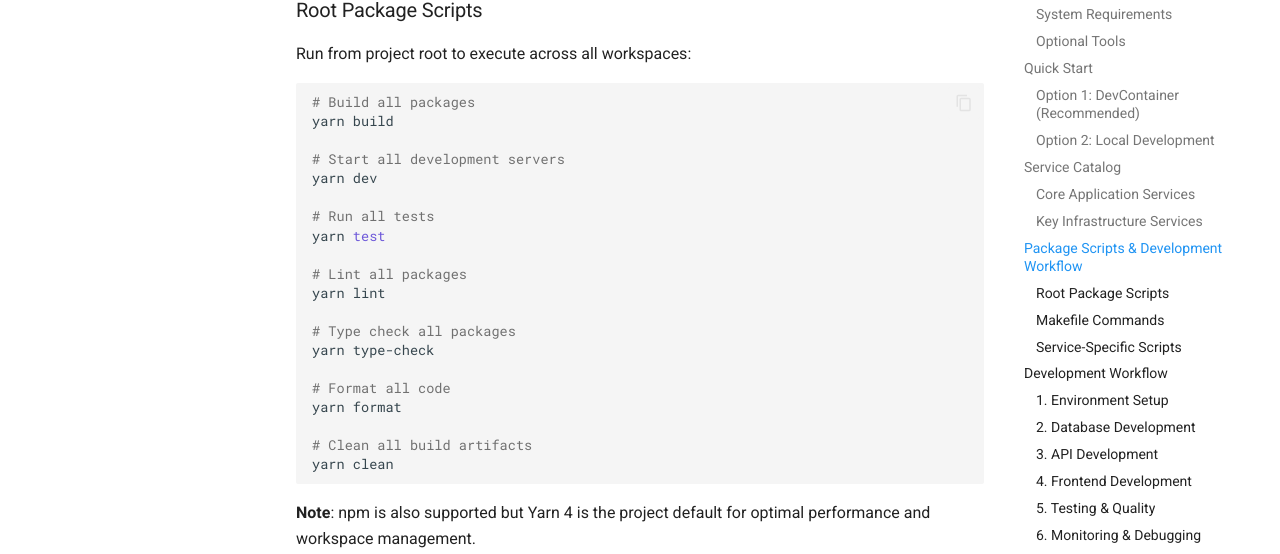
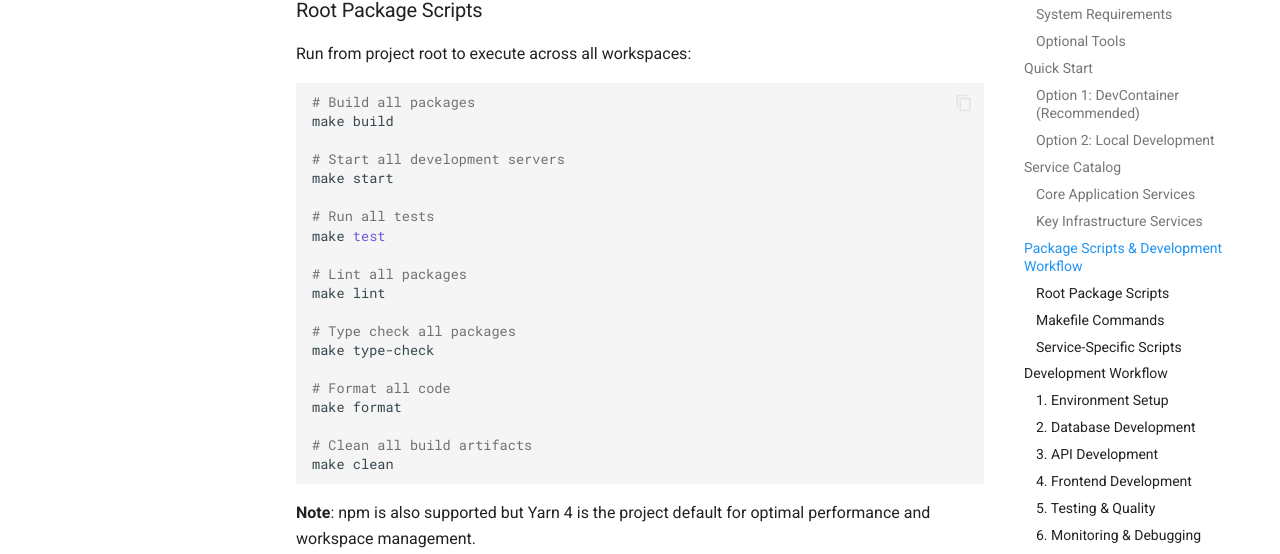
Before and after one commit to maldous/lixit, an MkDocs documentation site: the page built from docs/content/installation.md, in a window 1280 px wide and 1400 px high, scrolled down 2432 px. Shown: the part 148-702 px from the top of the window. Built offline with MkDocs 1.6.1 and Material for MkDocs 9.7.7, drawn with Linux system fonts in a browser that asks for light colours; some of the changed text lies outside the part shown.

Commit message:
1751156010

````diff
--- a/docs/content/installation.md
+++ b/docs/content/installation.md
@@ -81,25 +81,25 @@ Run from project root to execute across all workspaces:
 
 ```bash
 # Build all packages
-yarn build
+make build
 
 # Start all development servers
-yarn dev
+make start
 
 # Run all tests
-yarn test
+make test
 
 # Lint all packages
-yarn lint
+make lint
 
 # Type check all packages
-yarn type-check
+make type-check
 
 # Format all code
-yarn format
+make format
 
 # Clean all build artifacts
-yarn clean
+make clean
 ```
 
 **Note**: npm is also supported but Yarn 4 is the project default for optimal performance and workspace management.
@@ -145,16 +145,16 @@ make type-check
 
 ```bash
 # Start individual applications
-yarn web      # Next.js web app on port 8000
-yarn mobile   # Expo mobile app
-yarn api      # NestJS Ingestion API in development mode
+npm web      # Next.js web app on port 8000
+npm mobile   # Expo mobile app
+npm api      # NestJS Ingestion API in development mode
 
 # Component development
-yarn storybook        # Start Storybook on port 3015
-yarn build-storybook  # Build static Storybook
+npm storybook        # Start Storybook on port 3015
+npm build-storybook  # Build static Storybook
 
 # Mobile builds
-yarn build:android    # Build Android APK
+npm build:android    # Build Android APK
 ```
 
 ## Development Workflow
@@ -166,8 +166,8 @@ yarn build:android    # Build Android APK
 make setup && make dev
 
 # Individual service development
-cd services/ingestion-api && yarn dev
-cd apps/web && yarn dev
+cd services/ingestion-api && npm dev
+cd apps/web && npm dev
 ```
 
 ### 2. Database Development
@@ -208,13 +208,13 @@ curl http://localhost:3001/api/health
 
 ```bash
 # Web development with hot reloading
-yarn web
+npm web
 
 # Component development
-yarn storybook
+npm storybook
 
 # Mobile development
-yarn mobile
+npm mobile
 ```
 
 ### 5. Testing & Quality
@@ -224,7 +224,7 @@ yarn mobile
 make test
 
 # Individual package tests
-cd packages/core && yarn test
+cd packages/core && npm test
 
 # Code quality analysis
 # Visit http://localhost:3016 (SonarQube)
@@ -255,13 +255,13 @@ cd packages/core && yarn test
 
 ```bash
 # Install Expo CLI globally (if not using DevContainer)
-yarn global add @expo/cli
+npm global add @expo/cli
 
 # Start mobile development
-yarn mobile
+npm mobile
 
 # Build Android APK
-yarn build:android
+npm build:android
 ```
 
 ### OTA Updates
@@ -302,7 +302,7 @@ S3_SECRET_KEY=your-secret-key
 ### Automated Security Scanning
 
 - **Container Scanning**: Trivy scans all Docker images
-- **Dependency Scanning**: Automated vulnerability detection via `yarn audit`
+- **Dependency Scanning**: Automated vulnerability detection via `npm audit`
 - **Code Quality**: SonarQube for security analysis
 - **License Compliance**: Automated license scanning
 
@@ -310,7 +310,7 @@ S3_SECRET_KEY=your-secret-key
 
 ```bash
 # Generate Software Bill of Materials
-yarn dlx @cyclonedx/cdxgen -t js -o sbom.json --profile research . -p
+npm dlx @cyclonedx/cdxgen -t js -o sbom.json --profile research . -p
 ```
 
 ### Certificate Management
@@ -378,10 +378,10 @@ docker compose up -d postgres
 
 ```bash
 # Use Turbo cache for faster builds
-yarn build  # Subsequent builds will be cached
+npm build  # Subsequent builds will be cached
 
 # Parallel builds
-yarn build --parallel
+npm build --parallel
 ```
 
 **Development performance:**
````
Also changed, not shown: docs/content/deployment.md (+2 -2 lines), 1 other file.
